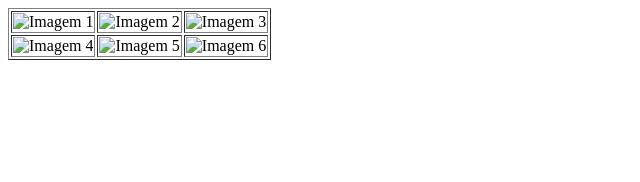
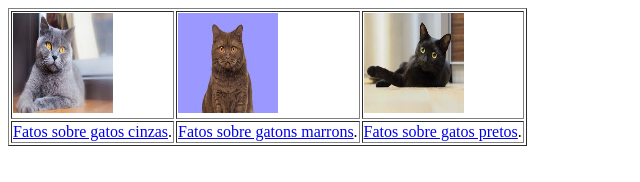
Before and after one commit to creativename62/atividade3, a plain HTML site: page index.html in a window 1280 px wide. Shown: the whole page, without its empty margins (0-640 px from the left). Drawn offline with Linux system fonts and the light colour scheme.

Commit message:
Update index.html

```diff
--- a/index.html
+++ b/index.html
@@ -9,14 +9,14 @@
 
 <table border="1">
     <tr>
-        <td><img src="imagem1.jpg" alt="Imagem 1" width="100" height="100"></td>
-        <td><img src="imagem2.jpg" alt="Imagem 2" width="100" height="100"></td>
-        <td><img src="imagem3.jpg" alt="Imagem 3" width="100" height="100"></td>
+        <td><img src="https://github.com/creativename62/atividade3/blob/main/download%20(1).jpg?raw=true" alt="Imagem 1" width="100" height="100"></td>
+        <td><img src="https://github.com/creativename62/atividade3/blob/main/download%20(2).jpg?raw=true" alt="Imagem 2" width="100" height="100"></td>
+        <td><img src="https://github.com/creativename62/atividade3/blob/main/download.jpg?raw=true" alt="Imagem 3" width="100" height="100"></td>
     </tr>
     <tr>
-        <td><img src="imagem4.jpg" alt="Imagem 4" width="100" height="100"></td>
-        <td><img src="imagem5.jpg" alt="Imagem 5" width="100" height="100"></td>
-        <td><img src="imagem6.jpg" alt="Imagem 6" width="100" height="100"></td>
+        <td><a href="https://www.google.com/url?sa=t&rct=j&q=&esrc=s&source=web&cd=&cad=rja&uact=8&ved=2ahUKEwjXnNqh1r-MAxUDHrkGHeL8L6YQFnoECBgQAw&url=https%3A%2F%2Fwww.whiskas.com.br%2Fcomportamento%2Fcuriosidades%2Fgato-cinza-quais-racas-possuem-essa-cor%23%3A~%3Atext%3DD%25C3%25B3cil%2520e%2520apegado%2520aos%2520donos%2Cfilhotes%2520com%2520a%2520mesma%2520caracter%25C3%25ADstica.&usg=AOvVaw1wAB0Tq_b0Ls98w5AHoxss&opi=89978449">Fatos sobre gatos cinzas</a>.</td>
+        <td><a href="https://www.google.com/url?sa=t&rct=j&q=&esrc=s&source=web&cd=&cad=rja&uact=8&ved=2ahUKEwiMgbGk1r-MAxWuO7kGHb2NL3oQFnoECBUQAw&url=https%3A%2F%2Fwww.patasdacasa.com.br%2Fnoticia%2Fgato-marrom-incriveis-racas-que-podem-nascer-com-essa-cor-de-pelagem-super-rara%23%3A~%3Atext%3DO%2520gato%2520marrom%2520%25C3%25A9%2520resultado%2Cmais%2520escura%252C%2520pr%25C3%25B3ximo%2520ao%2520chocolate.&usg=AOvVaw3WcPVZ-r5ZEUg3ZmFjnPLA&opi=89978449">Fatos sobre gatons marrons</a>.</td>
+        <td><a href="https://www.google.com/url?sa=t&rct=j&q=&esrc=s&source=web&cd=&cad=rja&uact=8&ved=2ahUKEwjhpq-e1r-MAxXcuZUCHeQeNLwQFnoECBkQAQ&url=https%3A%2F%2Fwww.worldanimalprotection.org.br%2Fmais-recente%2Fblogs%2F6-fatos-interessantes-sobre-gatos-pretos%2F&usg=AOvVaw0mrcuxiSw1UP1AVrSdkYmi&opi=89978449">Fatos sobre gatos pretos</a>.</td>
     </tr>
 </table>
 
```
